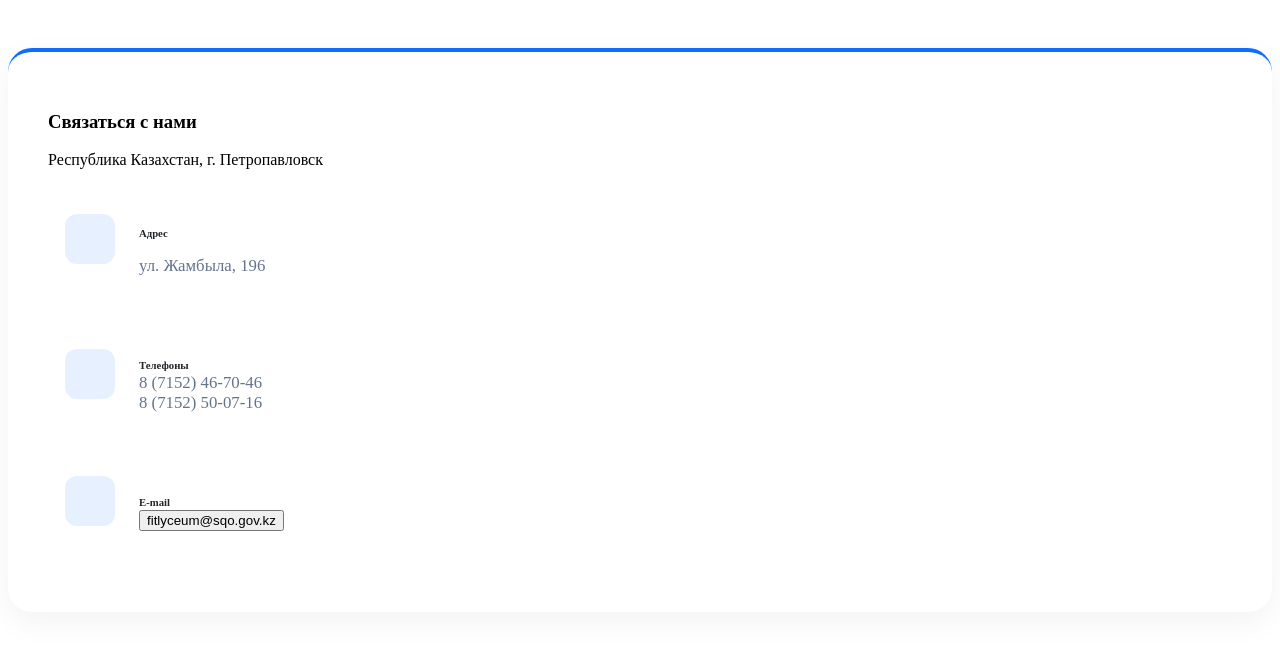
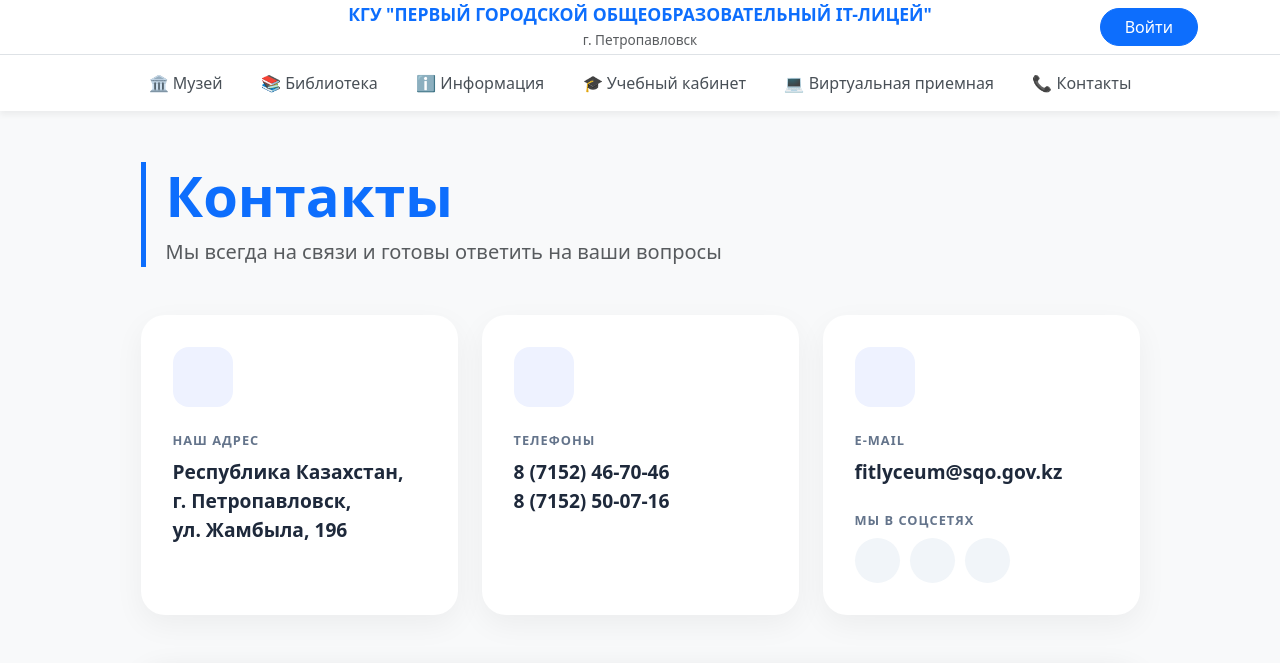
Before and after one commit to reiatsua/First_IT_Lyceum, a Django app: page /page/contacts/ in a window 1280 px wide. Shown: the top 663 px of the page. Before the commit the page ends 531 px from the top, so only its background shows below. Run offline with Django 5.2, Linux system fonts and the light colour scheme.

Commit message:
contacts

```diff
--- a/main/templates/contacts.html
+++ b/main/templates/contacts.html
@@ -1,104 +1,150 @@
+{% extends 'base.html' %}
+{% load static %}
+
+{% block content %}
 <style>
-    .contact-section {
-        background: #ffffff;
-        border-radius: 1.5rem;
-        padding: 2.5rem;
-        box-shadow: 0 10px 30px rgba(0,0,0,0.05);
-        margin-top: 3rem;
-        border-top: 4px solid #0d6efd;
+    .contacts-container { padding-bottom: 5rem; }
+
+    .memorial-header {
+        border-left: 5px solid #0d6efd;
+        padding-left: 20px;
+        margin-top: 2rem;
     }
 
-    .contact-item {
-        display: flex;
-        align-items: center;
-        margin-bottom: 1.5rem;
-        padding: 1rem;
-        border-radius: 1rem;
-        transition: all 0.3s ease;
-        border: 1px solid transparent;
+    .contact-card {
+        border: none;
+        border-radius: 1.5rem;
+        background: #ffffff;
+        box-shadow: 0 10px 30px rgba(0,0,0,0.05);
+        transition: transform 0.3s ease;
+        height: 100%;
+        padding: 2rem;
     }
 
-    .contact-item:hover {
-        background: #f8f9fa;
-        border-color: #dee2e6;
-        transform: translateX(10px);
+    .contact-card:hover {
+        transform: translateY(-5px);
     }
 
-    .contact-icon {
-        width: 50px;
-        height: 50px;
-        background: rgba(13, 110, 253, 0.1);
+    .icon-box {
+        width: 60px;
+        height: 60px;
+        background: #eef2ff;
         color: #0d6efd;
-        border-radius: 12px;
+        border-radius: 1rem;
         display: flex;
         align-items: center;
         justify-content: center;
-        font-size: 1.5rem;
-        margin-right: 1.5rem;
+        font-size: 1.8rem;
+        margin-bottom: 1.5rem;
     }
 
-    .contact-info h6 {
-        margin-bottom: 2px;
+    .contact-label {
+        color: #64748b;
         font-weight: 700;
-        color: #212529;
+        text-transform: uppercase;
+        font-size: 0.8rem;
+        letter-spacing: 1px;
+        margin-bottom: 0.5rem;
+        display: block;
     }
 
-    .contact-info p, .contact-info a {
-        margin-bottom: 0;
-        color: #64748b;
+    .contact-value {
+        font-size: 1.2rem;
+        font-weight: 600;
+        color: #1e293b;
         text-decoration: none;
-        font-size: 1.05rem;
     }
 
-    .contact-info a:hover {
+    .map-container {
+        border-radius: 1.5rem;
+        overflow: hidden;
+        box-shadow: 0 10px 30px rgba(0,0,0,0.1);
+        margin-top: 3rem;
+        border: 1px solid #e2e8f0;
+    }
+
+    .social-link {
+        width: 45px;
+        height: 45px;
+        background: #f1f5f9;
         color: #0d6efd;
+        border-radius: 50%;
+        display: inline-flex;
+        align-items: center;
+        justify-content: center;
+        margin-right: 10px;
+        transition: all 0.3s;
+        text-decoration: none;
+    }
+
+    .social-link:hover {
+        background: #0d6efd;
+        color: white;
     }
 </style>
 
-<div class="contact-section">
-    <div class="row">
-        <div class="col-12 mb-4">
-            <h3 class="fw-bold text-primary">Связаться с нами</h3>
-            <p class="text-muted">Республика Казахстан, г. Петропавловск</p>
-        </div>
+<div class="container contacts-container">
+    <div class="row justify-content-center">
+        <div class="col-lg-11">
 
-        <div class="col-md-6 col-lg-4">
-            <div class="contact-item">
-                <div class="contact-icon">
-                    <i class="bi bi-geo-alt-fill"></i>
+            <div class="memorial-header mb-5">
+                <h1 class="fw-bold text-primary display-4 mb-2">Контакты</h1>
+                <p class="text-muted fs-5">Мы всегда на связи и готовы ответить на ваши вопросы</p>
+            </div>
+
+            <div class="row g-4">
+                <div class="col-md-4">
+                    <div class="contact-card">
+                        <div class="icon-box"><i class="bi bi-geo-alt"></i></div>
+                        <span class="contact-label">Наш адрес</span>
+                        <div class="contact-value">Республика Казахстан,<br>г. Петропавловск,<br>ул. Жамбыла, 196</div>
+                    </div>
                 </div>
-                <div class="contact-info">
-                    <h6>Адрес</h6>
-                    <p>ул. Жамбыла, 196</p>
+
+                <div class="col-md-4">
+                    <div class="contact-card">
+                        <div class="icon-box"><i class="bi bi-telephone"></i></div>
+                        <span class="contact-label">Телефоны</span>
+                        <div class="contact-value">8 (7152) 46-70-46</div>
+                        <div class="contact-value">8 (7152) 50-07-16</div>
+                    </div>
+                </div>
+
+                <div class="col-md-4">
+                    <div class="contact-card">
+                        <div class="icon-box"><i class="bi bi-envelope"></i></div>
+                        <span class="contact-label">E-mail</span>
+                        <a href="mailto:fitlyceum@sqo.gov.kz" class="contact-value">fitlyceum@sqo.gov.kz</a>
+                        <div class="mt-4">
+                            <span class="contact-label">Мы в соцсетях</span>
+                            <div class="d-flex">
+                                <a href="#" class="social-link"><i class="bi bi-instagram"></i></a>
+                                <a href="#" class="social-link"><i class="bi bi-facebook"></i></a>
+                                <a href="#" class="social-link"><i class="bi bi-youtube"></i></a>
+                            </div>
+                        </div>
+                    </div>
                 </div>
             </div>
-        </div>
 
-        <div class="col-md-6 col-lg-4">
-            <div class="contact-item">
-                <div class="contact-icon">
-                    <i class="bi bi-telephone-fill"></i>
-                </div>
-                <div class="contact-info">
-                    <h6>Телефоны</h6>
-                    <a href="tel:87152467046">8 (7152) 46-70-46</a><br>
-                    <a href="tel:87152500716">8 (7152) 50-07-16</a>
-                </div>
+            <div class="map-container">
+                <iframe
+                    src="https://www.google.com/maps/embed?pb=!1m18!1m12!1m3!1d2448.27214732104!2d69.1415694770289!3d54.87116776019579!2m3!1f0!2f0!3f0!3m2!1i1024!2i768!4f13.1!3m3!1m2!1s0x42f941f71a724339%3A0xb33df6bb3c706d8a!2z0YPQuy4g0JbQsNC80LHRi9C70LAgMTk2LCDQn9C10YLRgNC-0L_QsNCy0LvQvtCy0YHQuiAxNTAwMDA!5e0!3m2!1sru!2skz!4v1713123456789!5m2!1sru!2skz"
+                    width="100%"
+                    height="450"
+                    style="border:0;"
+                    allowfullscreen=""
+                    loading="lazy"
+                    referrerpolicy="no-referrer-when-downgrade">
+                </iframe>
             </div>
-        </div>
 
-        <div class="col-md-6 col-lg-4">
-            <div class="contact-item">
-                <div class="contact-icon">
-                    <i class="bi bi-envelope-at-fill"></i>
-                </div>
-                <div class="contact-info">
-                    <h6>E-mail</h6>
-                    <button class="btn btn-link p-0 copy-email text-start" data-email="fitlyceum@sqo.gov.kz">
-                        fitlyceum@sqo.gov.kz
-                    </button>
-                </div>
+            <div class="mt-5 p-4 border-start border-primary border-4 bg-white shadow-sm rounded-3">
+                <h5 class="fw-bold">График работы приемной:</h5>
+                <p class="mb-0 text-secondary">Понедельник — Пятница: 09:00 - 18:30 <br> Обед: 13:00 - 14:30</p>
             </div>
+
         </div>
     </div>
 </div>
+{% endblock %}
```
